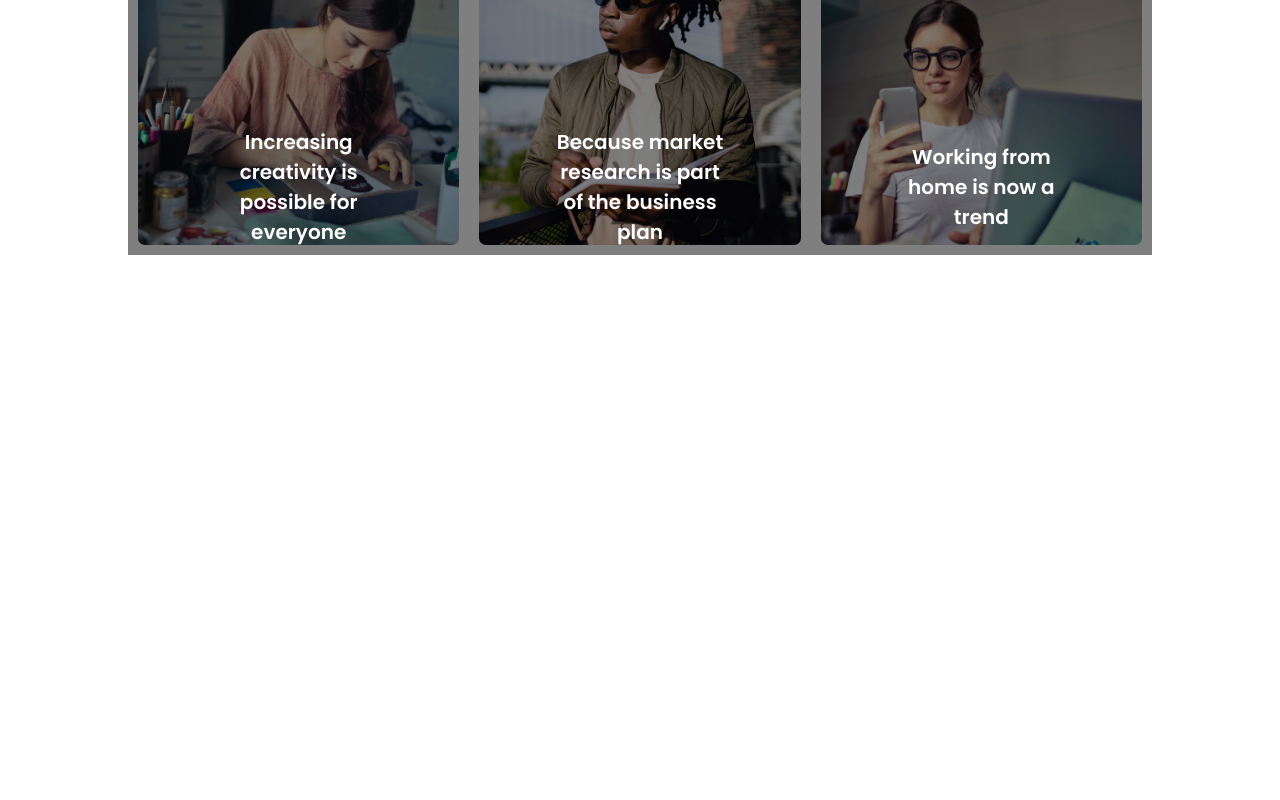
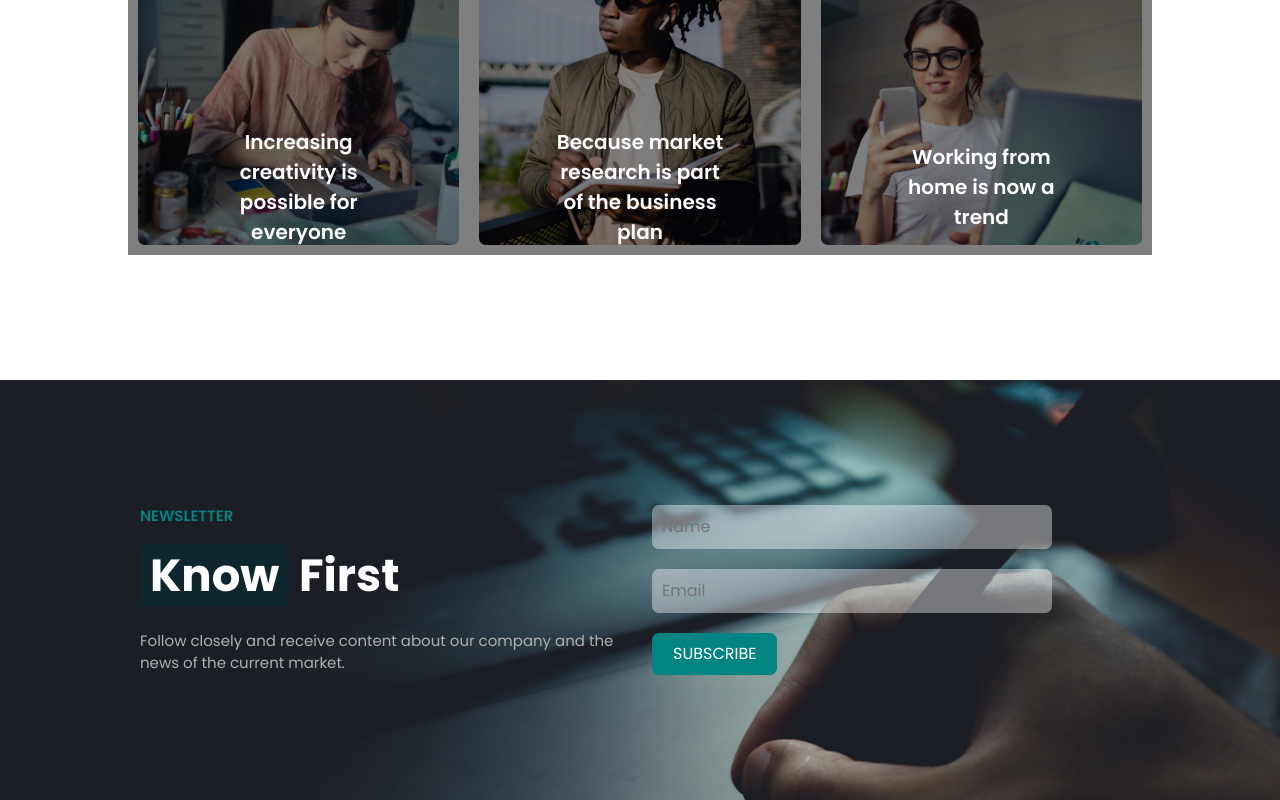
Before and after one commit to lorenzotaccetti/proj-html-vuejs, a Vue app: page / in a window 1280 px wide. Shown: the part 4369-5169 px from the top of the page. Before the commit the page ends 4749 px from the top, so only its background shows below. Built offline with nearby package versions, Linux system fonts and the light colour scheme.

Commit message:
Completata ultima sezione del main, da sistemare immagine di background

```diff
--- a/src/components/Main.vue
+++ b/src/components/Main.vue
@@ -21,6 +21,7 @@
         <!-- End News Area -->
 
         <!-- Newsletter Area -->
+        <Newsletter />
         <!-- End Newsletter Area -->
     </div>
 </template>
@@ -31,6 +32,7 @@ import Services from './Services.vue';
 import Process from './Process.vue';
 import Team from './Team.vue';
 import News from './News.vue';
+import Newsletter from './Newsletter.vue'
 
     export default {
         name: 'Main',
@@ -40,6 +42,7 @@ import News from './News.vue';
             Process,
             Team,
             News,
+            Newsletter
         }
     }
 </script>
--- /dev/null
+++ b/src/components/Newsletter.vue
@@ -0,0 +1,74 @@
+<template>
+    <div class="newsletter-area">
+        <div class="container">
+            <div class="row align-items-center">
+                <div class="col-6">
+                    <div class="intestazione">
+                        Newsletter
+                    </div>
+                    <div class="main-area-title">
+                        <span class="main-area-title-detail-dark">Know</span>
+                        First
+                    </div>
+                    <div class="newsletter-text">
+                        Follow closely and receive content about our company and the news of the current market.
+                    </div>
+                </div>
+                <div class="col-6">
+                    <div>
+                        <input type="text" placeholder="Name">
+                    </div>
+                    <div>
+                        <input type="text" placeholder="Email" name="" id="">
+                    </div>
+                    <div class="m_button">
+                        Subscribe
+                    </div>
+                </div>
+            </div>
+        </div>
+    </div>
+</template>
+
+<script>
+    export default {
+        name: 'Newsletter'
+    }
+</script>
+
+<style lang="scss" scoped>
+@import '../style/generals.scss';
+@import '../style/variables.scss';
+
+.newsletter-area{
+    background-image: url(../assets/img/bg-1.jpg);
+    background-repeat: no-repeat;
+    background-size: cover;
+
+    padding: 125px 0;
+
+    .main-area-title{
+        color: white;
+    }
+
+    .newsletter-text{
+        font-size: $textFontSize;
+        color: $lightFontColor;
+    }
+
+    input{
+        border: none;
+        margin-bottom: 20px;
+        width: 400px;
+        padding: 10px;
+        border-radius: 7px;
+        color: $lightFontColor;
+        background-color: rgba(255 , 255, 255, 0.4);
+    }
+
+    .m_button{
+        background-color: $buttonIconColor;
+        display: inline-block;
+    }
+}
+</style>
```
